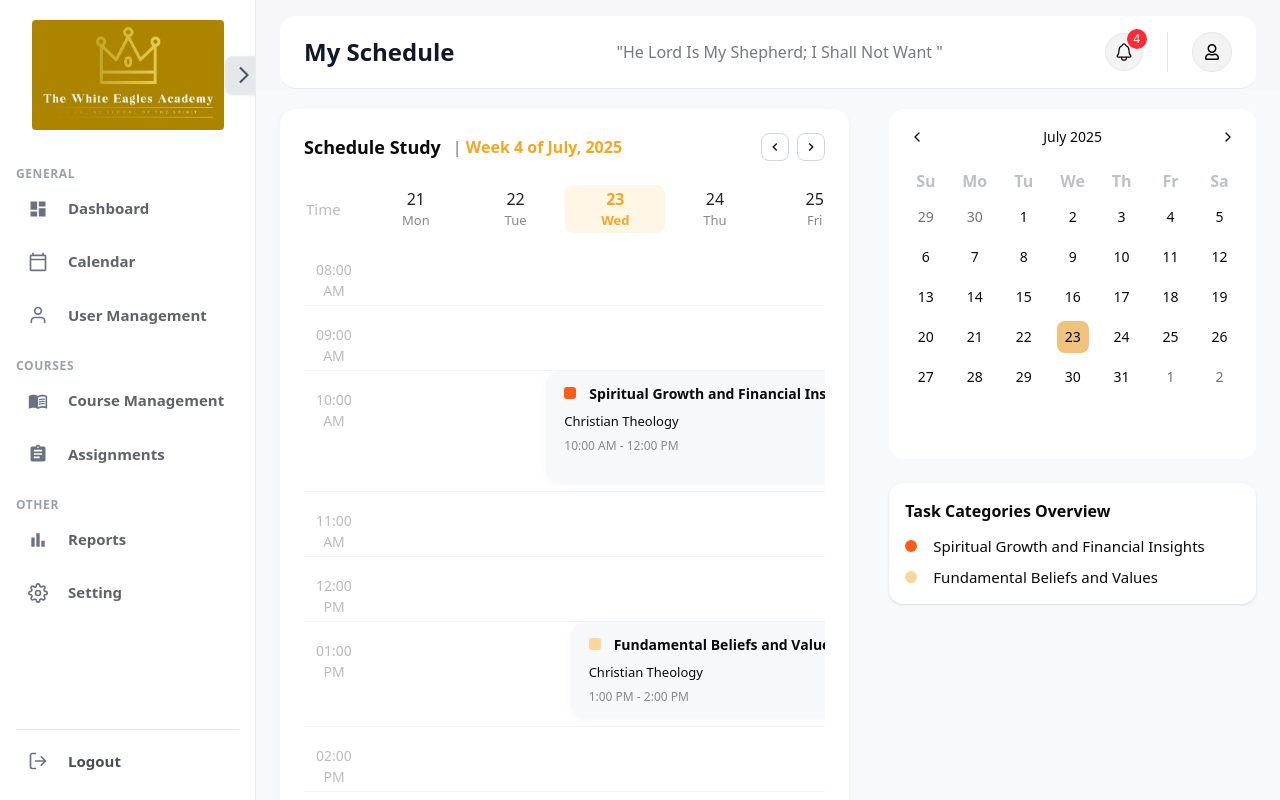
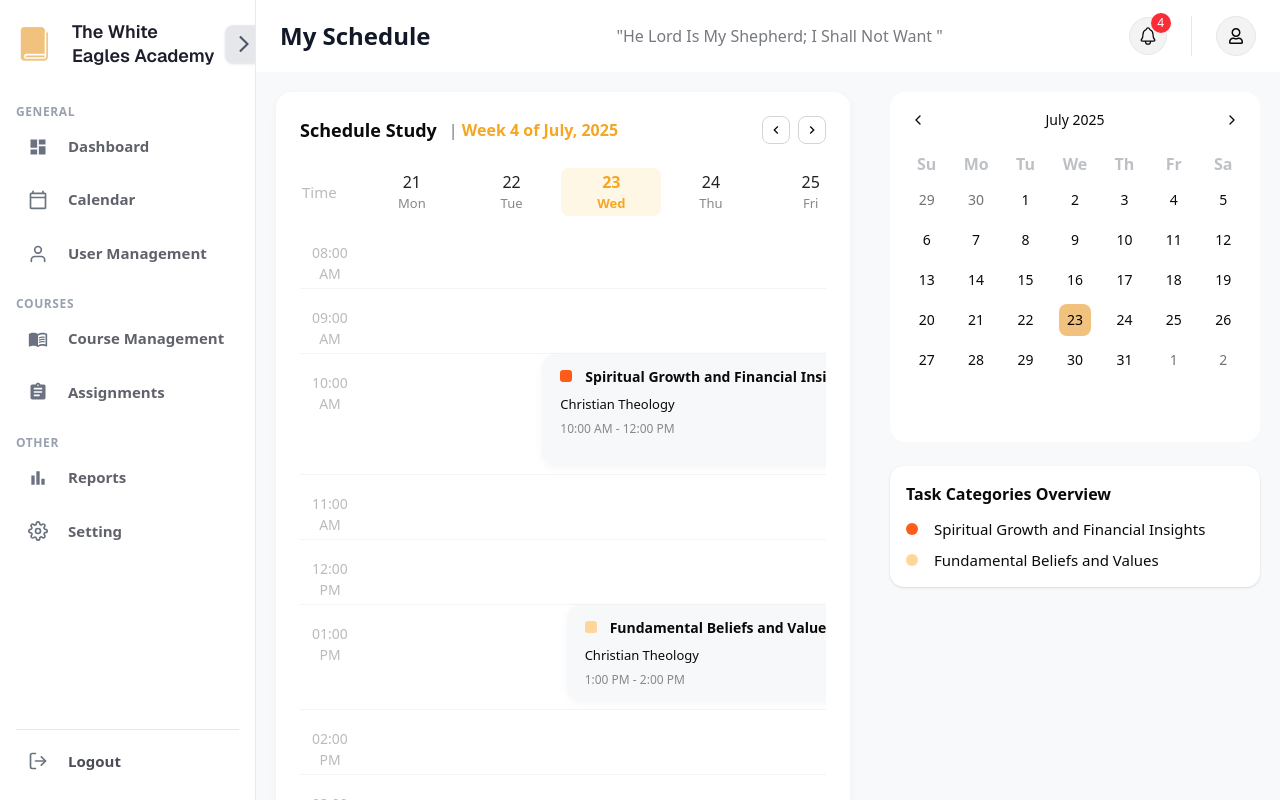
Before and after one commit to backbencherstudio/Anna_Eagles-Academy, a Next.js app: page /schedule in a window 1280 px wide. Built offline with nearby package versions, Linux system fonts and the light colour scheme; sample sign-in values are in the browser's storage.

Commit message:
dashbaord navbar solve

```diff
--- a/components/Layout/MainLayout.tsx
+++ b/components/Layout/MainLayout.tsx
@@ -25,7 +25,7 @@ export const MainLayout = ({ children }: LayoutProps) => {
                     isMobileMenuOpen={isMobileMenuOpen}
                     onMobileMenuToggle={() => setIsMobileMenuOpen(!isMobileMenuOpen)}
                 />
-                <div className="flex-1 overflow-y-auto px-2 md:px-6 py-5 bg-[#F8F9FA]">
+                <div className="flex-1 overflow-y-auto px-5 py-5 bg-[#F8F9FA]">
                     {children}
                 </div>
             </div>
--- a/components/Shared/Navbar.tsx
+++ b/components/Shared/Navbar.tsx
@@ -169,7 +169,7 @@ export default function Navbar({ onMobileMenuToggle, notificationCount }: Navbar
     };
 
     return (
-        <header className="bg-white border-b border-[#E9EAEC] z-10 mx-2 md:mx-6 mt-4 rounded-2xl">
+        <header className="bg-white z-10 ">
             <div className="flex items-center justify-between py-4 px-6">
                 <div className="flex items-center gap-4">
                     <button
--- a/components/Shared/Sidebar.tsx
+++ b/components/Shared/Sidebar.tsx
@@ -92,8 +92,8 @@ export default function Sidebar({ isMobileMenuOpen, onMobileMenuClose }: Sidebar
         const isActive = 'href' in item ? pathname === item.href : false;
 
         const handleLinkClick = () => {
-            // Close mobile sidebar when a link is clicked
-            if (window.innerWidth < 768) { // md breakpoint
+
+            if (window.innerWidth < 768) {
                 onMobileMenuClose();
             }
         };
@@ -176,7 +176,7 @@ export default function Sidebar({ isMobileMenuOpen, onMobileMenuClose }: Sidebar
             transition-all duration-300 ease-in-out
             ${isCollapsed ? 'opacity-0 max-w-0 w-0' : 'opacity-100 max-w-[220px] w-full'}
           `}>
-                        {/* <div className="flex items-center gap-4">
+                        <div className="flex items-center gap-4">
                             <Logo />
                             <span
                                 className={`transition-all duration-300 ease-in-out inline-block align-middle
@@ -187,11 +187,11 @@ export default function Sidebar({ isMobileMenuOpen, onMobileMenuClose }: Sidebar
                                     The White <br /> Eagles Academy
                                 </h2>
                             </span>
+                        </div>
+
+                        {/* <div className='w-full h-full'>
+                            <Image src="/images/logo/logo2.jpg" alt="logo" width={1000} height={500} className='rounded w-48 mx-auto h-full object-cover' />
                         </div> */}
-
-                        <div className='w-full h-full'>
-                            <Image src="/images/logo/logo2.jpg" alt="logo" width={1000} height={500} className='rounded w-48 mx-auto h-full object-cover' />
-                        </div>
                     </div>
 
                     {/* Toggle button for large screens */}
```
